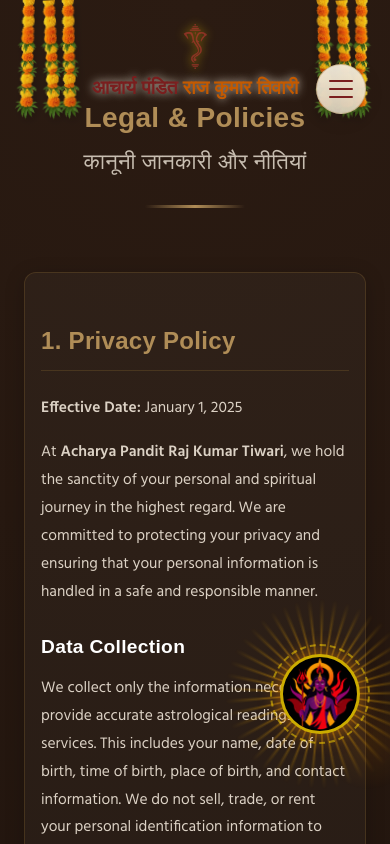
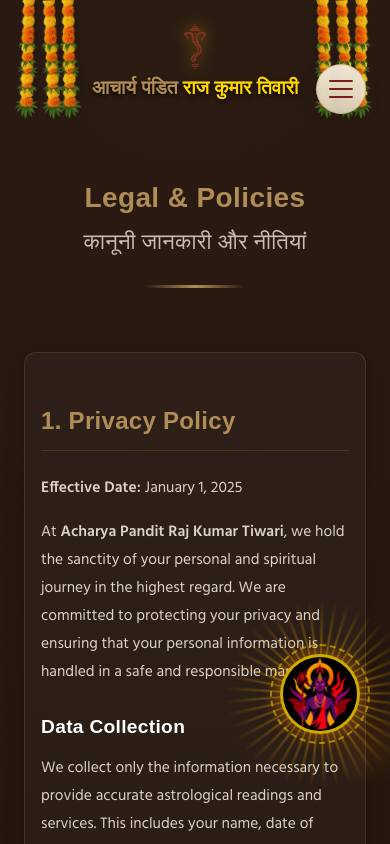
Before and after one commit to Mishra1208/astroweb, a Next.js app: page /legal in a window 390 px wide. Shown: the top 844 px of the page. Built offline with nearby package versions, Linux system fonts and the light colour scheme; a web font is replaced by a local one.

Commit message:
feat: Finalize Legal Page (Blend Footer, iPhone/iPad/Desktop Layout Fixes)

```diff
--- a/src/app/legal/legal.module.css
+++ b/src/app/legal/legal.module.css
@@ -1,5 +1,5 @@
 .container {
-    padding: 120px 2rem 4rem 2rem;
+    padding: 160px 2rem 4rem 2rem;
     /* Top padding to clear fixed navbar */
     background-color: #0f0804;
     /* Deep dark brown/black base */
@@ -88,7 +88,7 @@
 /* Responseiveness */
 @media (max-width: 768px) {
     .container {
-        padding: 100px 1.5rem 3rem 1.5rem;
+        padding: 180px 1.5rem 3rem 1.5rem;
     }
 
     .title {
@@ -107,3 +107,11 @@
         font-size: 1.5rem;
     }
 }
+
+/* iPad Air / Tablet Specific */
+@media (min-width: 769px) and (max-width: 1024px) {
+    .container {
+        padding: 160px 2rem 4rem 2rem;
+        /* Increased top padding for iPad */
+    }
+}
--- a/src/components/Footer.js
+++ b/src/components/Footer.js
@@ -6,7 +6,7 @@ import { usePathname } from 'next/navigation';
 
 export default function Footer() {
     const pathname = usePathname();
-    const isHome = pathname === '/services';
+    const isHome = pathname === '/' || pathname === '/services' || pathname === '/legal';
 
     return (
         <footer className={`${styles.footer} ${isHome ? styles.homeFooter : ''}`}>
--- a/src/components/Navbar.js
+++ b/src/components/Navbar.js
@@ -5,7 +5,11 @@ import { useState, useEffect } from "react";
 import { motion, AnimatePresence } from "framer-motion";
 import Link from "next/link";
 
+import { usePathname } from 'next/navigation';
+
 export default function Navbar() {
+    const pathname = usePathname();
+    const isLegal = pathname === '/legal';
     const [isScrolled, setIsScrolled] = useState(false);
     const [isMenuOpen, setIsMenuOpen] = useState(false);
     const [isMobile, setIsMobile] = useState(false);
@@ -101,8 +105,10 @@ export default function Navbar() {
                         fontFamily: 'var(--font-heading)',
                         fontWeight: 700,
                         fontSize: '1.2rem',
-                        color: 'var(--accent-red)',
-                        textShadow: '0 0 10px rgba(239, 230, 216, 0.8)',
+                        // Conditional Color: Gold on Legal (Dark BG), Maroon on Home (Light BG)
+                        color: isLegal ? 'var(--accent-gold)' : 'var(--accent-red)',
+                        // Conditional Shadow: Clearer shadow for Legal
+                        textShadow: isLegal ? '0 2px 4px rgba(0,0,0,0.8)' : '0 0 10px rgba(239, 230, 216, 0.8)',
                         whiteSpace: 'nowrap',
                         display: 'flex',
                         flexDirection: 'column', // Vertical Stack
@@ -117,13 +123,14 @@ export default function Navbar() {
                         style={{
                             height: '45px', // Slightly larger for center focus
                             width: 'auto',
-                            filter: 'drop-shadow(0 0 5px gold)'
+                            // Brighter drop shadow for Legal page visibility
+                            filter: isLegal ? 'drop-shadow(0 0 8px #FFD700)' : 'drop-shadow(0 0 5px gold)'
                         }}
                     />
 
                     {/* Brand Name Below */}
                     <span>
-                        आचार्य पंडित <span style={{ color: 'var(--accent-main)' }}>राज कुमार तिवारी</span>
+                        आचार्य पंडित <span style={{ color: isLegal ? '#FFD700' : 'var(--accent-main)' }}>राज कुमार तिवारी</span>
                     </span>
                 </motion.div>
             )}
```
